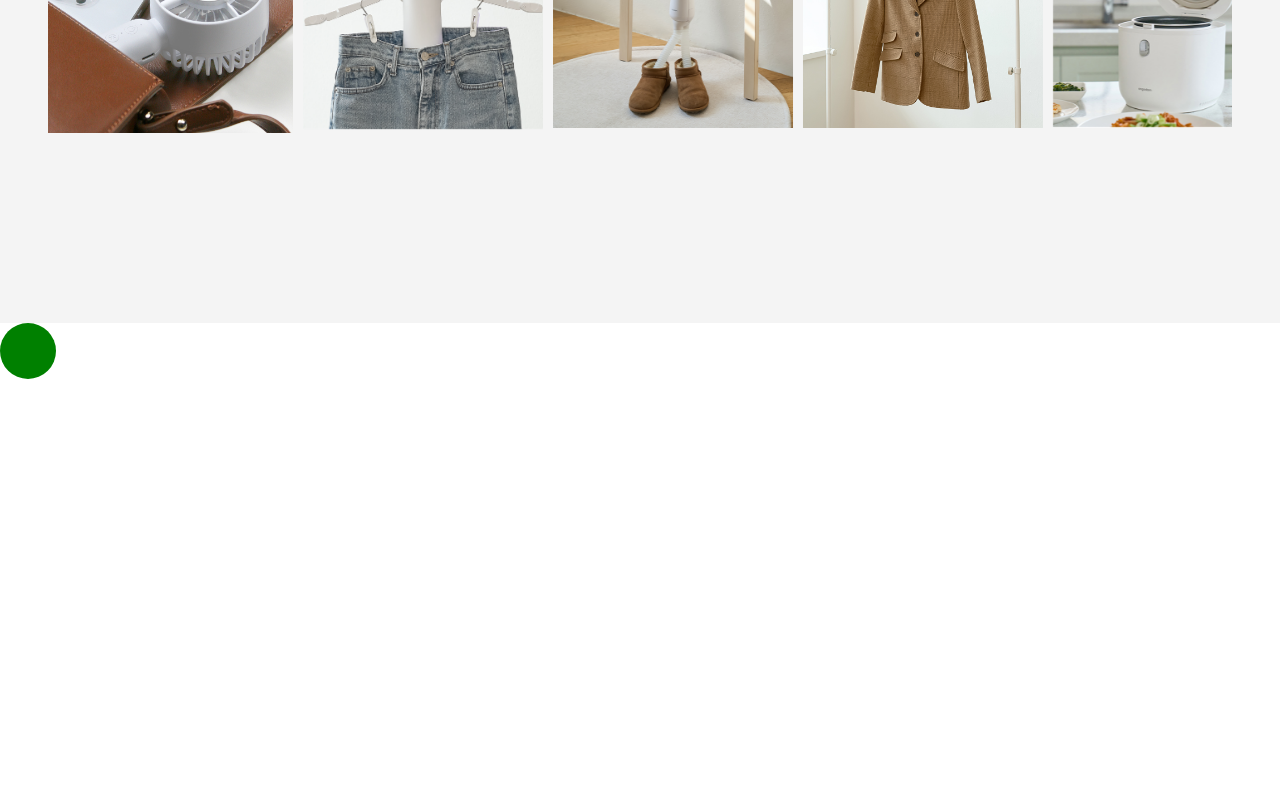
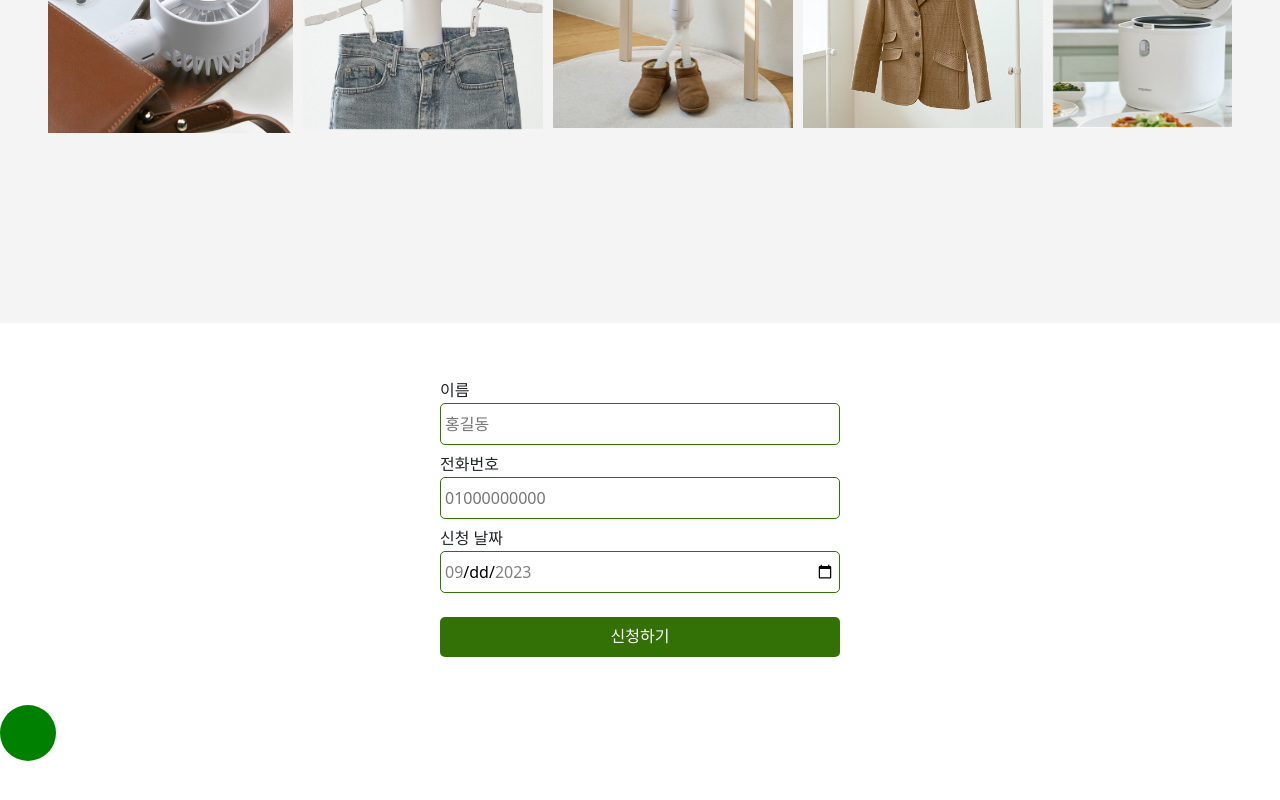
Before and after one commit to Sunjuhyeon/react_ongadam, a React (Create React App) app: page / in a window 1280 px wide. Shown: the part 4331-5131 px from the top of the page. Before the commit the page ends 4771 px from the top, so only its background shows below. Built offline with nearby package versions, Linux system fonts and the light colour scheme; a web font is replaced by a local one.

Commit message:
폼 컴포넌트 생성

```diff
--- a/src/layout/Contents.js
+++ b/src/layout/Contents.js
@@ -8,6 +8,7 @@ import Event from '../component/Event'
 import About from '../component/About'
 import Review from '../component/Review'
 import EventBanner from '../component/EventBanner'
+import Form from '../component/Form'
 import Button from '../component/Button'
 
 function Contents(props) {
@@ -21,6 +22,7 @@ function Contents(props) {
             <Review id="review" info={props.info}></Review>
             <Event id="event" info={props.info}></Event>
             <About id="about" info={props.info}></About>
+            <Form id="form" info={props.info}></Form>
             <Button id="button"></Button>
         </div>
     );
```
